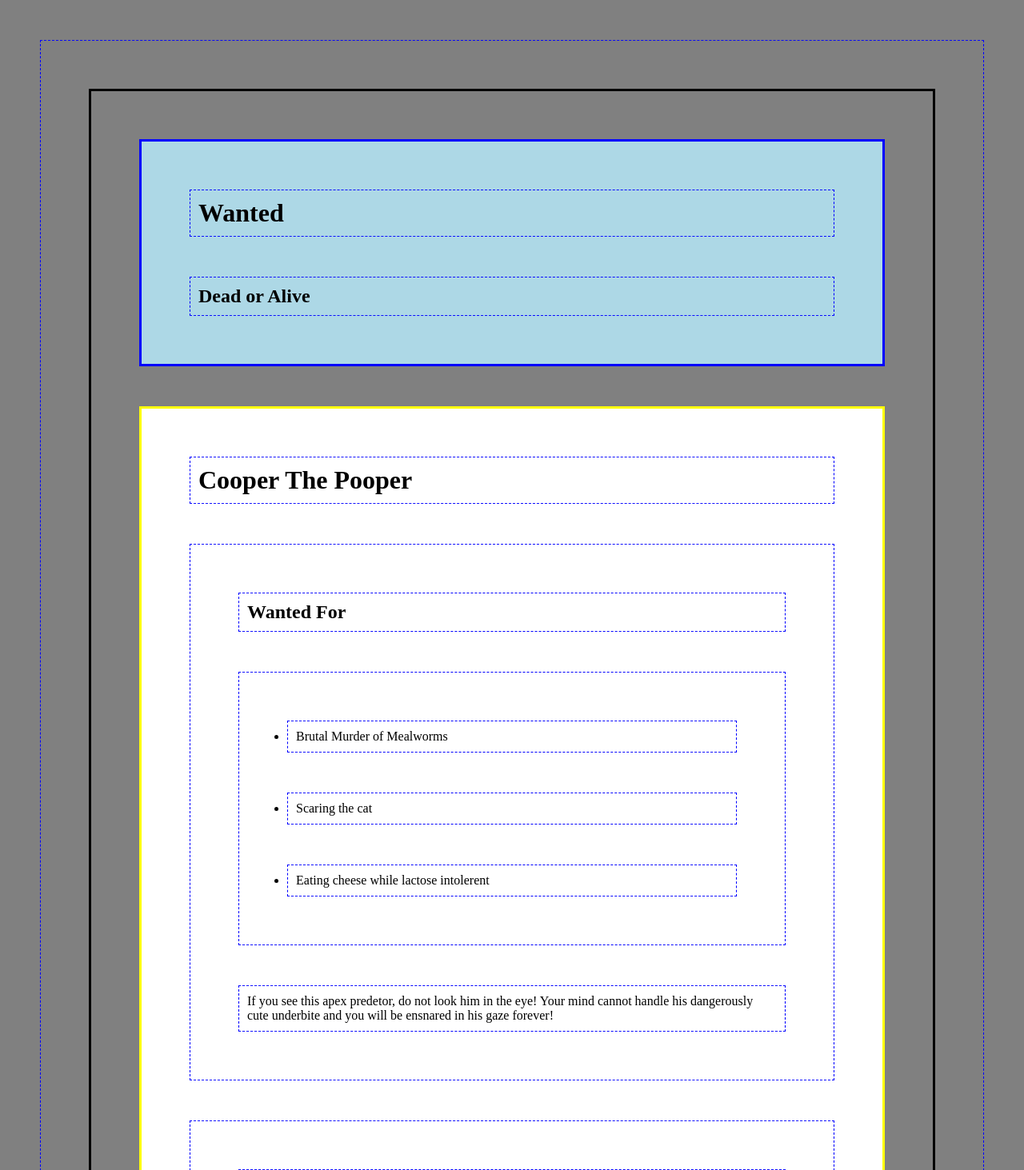
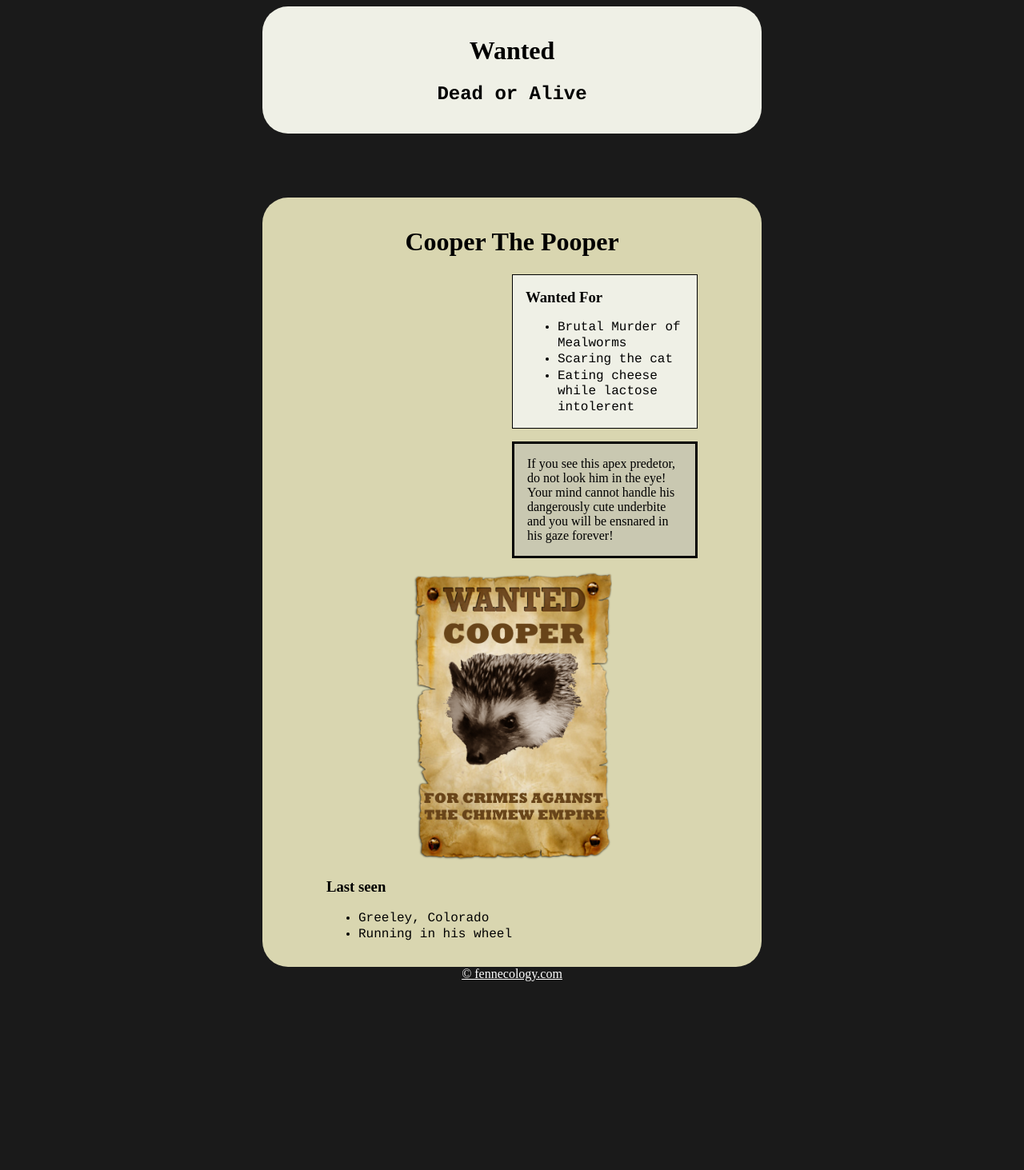
Before and after one commit to Ashley-Carlson/bacs-200, a PHP site: page /07/wanted.html in a window 1280 px wide. Shown: the top 1463 px of the page at 80% size. After the commit the page ends 1227 px from the top, so only its background shows below. Run offline with PHP 8.4, Linux system fonts and the light colour scheme.

Commit message:
Fixed links
Fixed links and css

```diff
--- a/06/index.html
+++ b/06/index.html
@@ -10,7 +10,7 @@
 
 <body>
     <h1>My Unedited Video</h1>
-    <iframe width="1280" height="1105" src="https://www.youtube.com/embed/bUqduFfwX1E" allow="accelerometer; autoplay; encrypted-media; gyroscope; picture-in-picture" allowfullscreen></iframe>
+    <iframe width="1280" height="1105" src="https://www.youtube.com/embed/i6dQaaeTFkI&feature=youtu.be" allow="accelerometer; autoplay; encrypted-media; gyroscope; picture-in-picture" allowfullscreen></iframe>
 
     <hr>
 
@@ -54,7 +54,7 @@
     <p>
         Edited Video (sized to 500 pixels wide)
     </p>
-    <iframe width="600" height="400" src="https://www.youtube.com/embed/MdwWjtvcp9w" allow="accelerometer; autoplay; encrypted-media; gyroscope; picture-in-picture" allowfullscreen></iframe>
+    <iframe width="600" height="400" src="https://www.youtube.com/embed/AMy9ufpGyDk&feature=youtu.be" allow="accelerometer; autoplay; encrypted-media; gyroscope; picture-in-picture" allowfullscreen></iframe>
 
 
 </body>
--- a/07/wanted.css
+++ b/07/wanted.css
@@ -1,25 +1,66 @@
-* {
-    border: dashed 1px blue;
-    padding: 10px;
-    margin: 50px;
-}
-
-body {
-    border: solid 3px black;
-    background-color: gray;
-}
-
-header {
-    border: solid 3px blue;
-    background-color: lightblue;
-}
-
-footer {
-    border: solid 3px green;
-    background-color: lightgreen;
-}
 
 main {
-    border: solid 3px yellow;
-    background-color: white;
+  padding: 1em 5em 1em 5em;
+  margin: 0 20em 0 20em;
+  border-radius: 2em;
+  background-color: #d9d6b0;
 }
+body {
+  text-align: center;
+  background-color: #1a1a1a;
+}
+header {
+  padding: 1em 5em 1em 5em;
+  margin: 0 20em 5em 20em;
+  border-radius: 2em;
+  text-align: center;
+  font-family: serif;
+  background-color: #eff0e6;
+}
+h2 {
+  font-family: "Courier", monospace;
+}
+section{
+  padding:0;
+  text-align:left;
+}
+p {
+    border: solid 3px black;
+    background-color: #c9c8b1;
+    text-align: left;
+    padding: 1em;
+}
+aside {
+    padding:0;
+    text-align:left;
+    width: 50%;
+    float: right;
+}
+li{
+    margin-top:.1em;
+    margin-bottom:.1em;
+    padding: 0;
+    font-family: "Courier",monospace;
+    }
+div {
+
+    padding:0 0 0 1em;
+    text-align: left;
+    border: solid 1px black;
+    background-color: #eff0e6;
+    line-height: 1.2em;
+    }
+
+  div.ul{
+    padding-left: 0;
+    margin-left: 0;
+  }
+  footer a {
+    padding:0;
+    text-align: center;
+    color: white;
+    background-color: #1a1a1a;
+
+  }
+
+}
--- a/07/wanted.html
+++ b/07/wanted.html
@@ -15,35 +15,30 @@
     </header>
     <main>
         <h1>Cooper The Pooper</h1>
-
         <aside>
-            <h2>Wanted For</h2>
+          <div>
+            <h3>Wanted For</h3>
             <ul>
                 <li>Brutal Murder of Mealworms</li>
                 <li>Scaring the cat</li>
                 <li>Eating cheese while lactose intolerent</li>
             </ul>
+          </div>
             <p> If you see this apex predetor, do not look him in the eye!
               Your mind cannot handle his dangerously cute underbite
               and you will be ensnared in his gaze forever!</p>
         </aside>
+        <img src="cooper.png", width =250px, alt="This here bandit">
         <section>
-            <p>
-                <img src="me.jpg" alt="This here bandit" width="500">
-            </p>
-            <h2>Last seen</h2>
+            <h3>Last seen</h3>
             <ul>
                 <li>Greeley, Colorado</li>
-                <li>Parts thereabout</li>
-                <li>With Uncle Baxter Tuhunnard</li>
+                <li>Running in his wheel</li>
             </ul>
-        </section>
-
+          </section>
     </main>
     <footer>
-        <p>
-            <a href="http://abc.com">&copy; Copyright 2018 - UNCO BACS 200 Website</a>
-        </p>
+            <a href="https://fennecology.com">&copy; fennecology.com </a>
     </footer>
 </body>
 
```
Also changed, not shown: 07/cooper.png (added).
